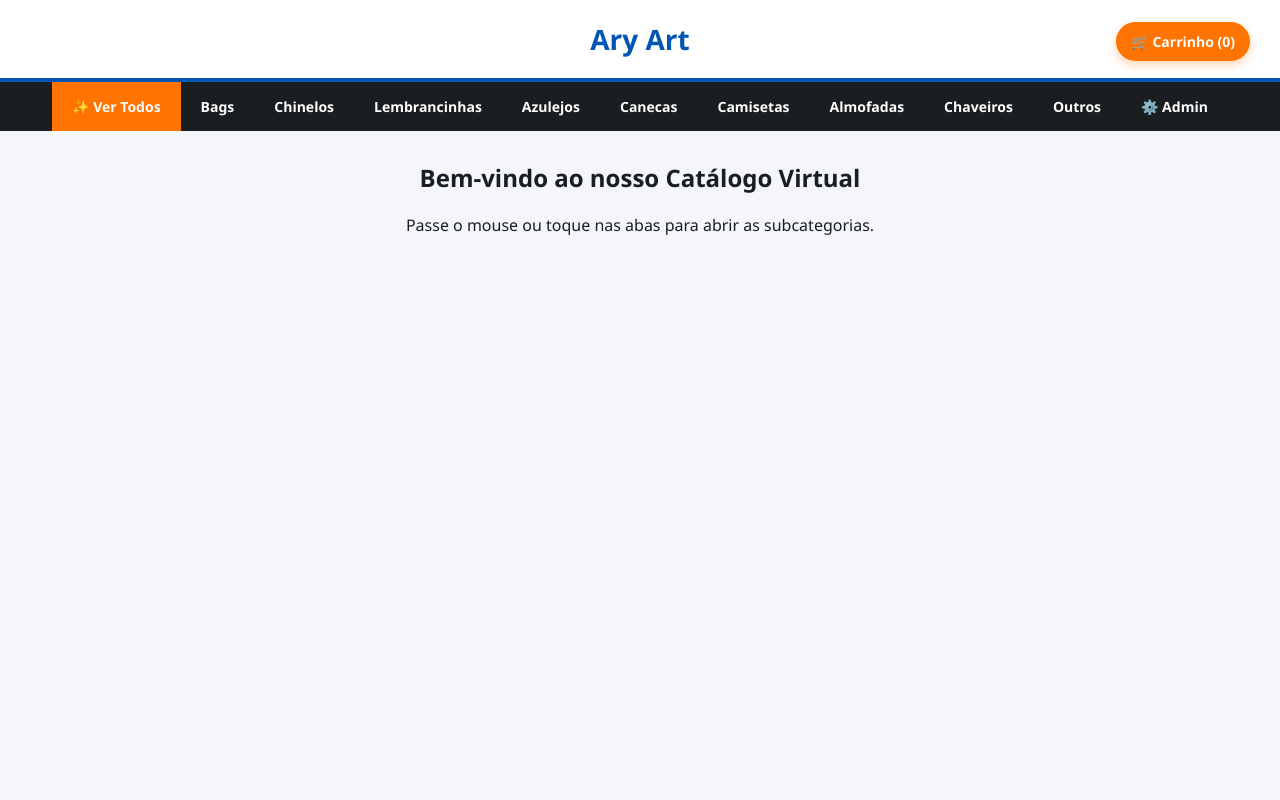
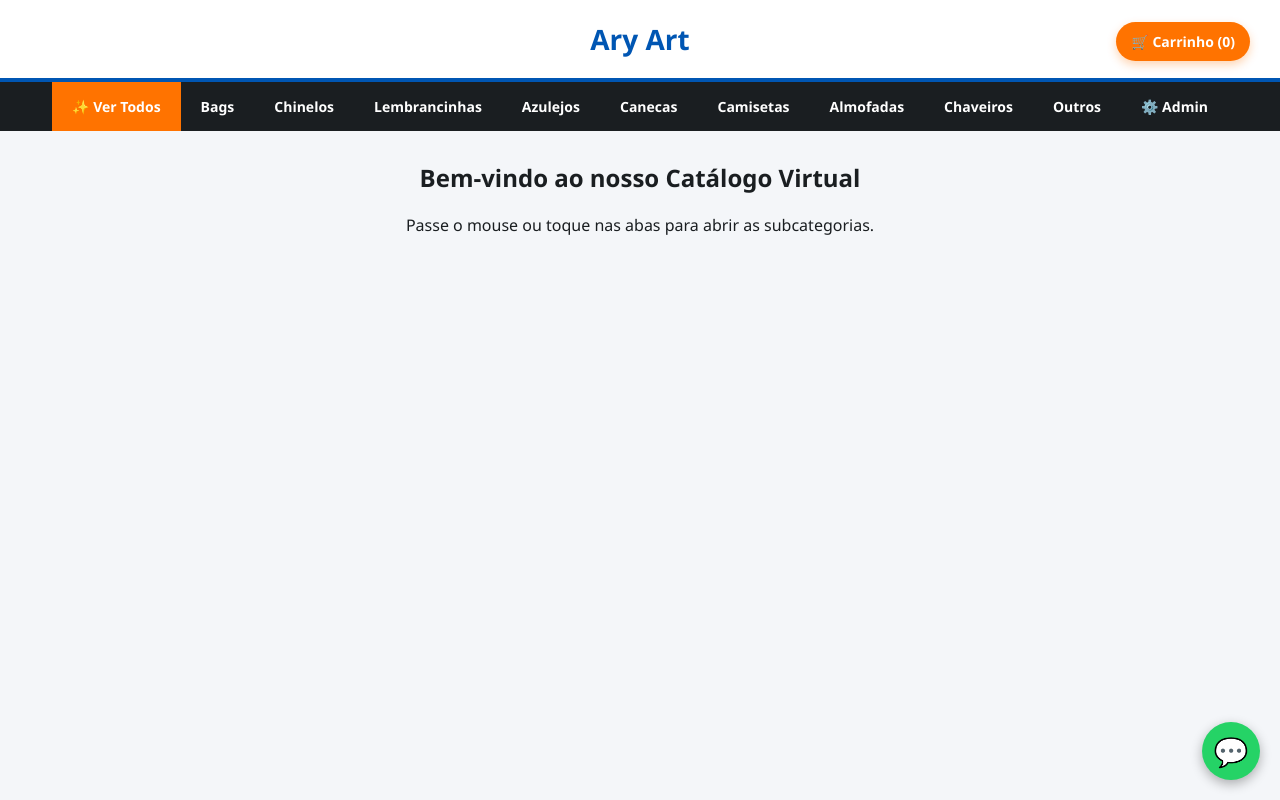
Before and after one commit to pbcarlosrodriguesieab-hash/catalogo-aryart, a website: page index.html in a window 1280 px wide. Drawn offline with Linux system fonts and the light colour scheme; no server answers.

Commit message:
Add WhatsApp contact button to index.html
Added a floating WhatsApp button for customer inquiries.

```diff
--- a/index.html
+++ b/index.html
@@ -1,4 +1,4 @@
-<!DOCTYPE html>
+ <!DOCTYPE html>
 <html lang="pt-BR">
 <head>
     <meta charset="UTF-8">
@@ -35,6 +35,8 @@
         .btn-carrinho:hover { background-color: #ff7300; }
         .btn-pagar { display: block; background-color: #3483fa; color: white; padding: 10px; border-radius: 6px; font-weight: bold; cursor: pointer; border: none; width: 100%; text-decoration: none; margin-top: 8px; box-sizing: border-box; }
         .btn-pagar:hover { background-color: #2968c8; }
+        .whats-flutuante { position: fixed; bottom: 20px; right: 20px; background-color: #25d366; color: white; width: 58px; height: 58px; border-radius: 50%; display: flex; align-items: center; justify-content: center; font-size: 28px; text-decoration: none; box-shadow: 0 4px 12px rgba(0,0,0,0.3); z-index: 1500; }
+        .whats-flutuante:hover { transform: scale(1.08); }
     </style>
 </head>
 <body>
@@ -146,6 +148,8 @@
 
     <div class="vitrine" id="vitrine"></div>
 
+    <a class="whats-flutuante" href="https://wa.me/5511977534671?text=Ol%C3%A1!%20Vim%20pelo%20cat%C3%A1logo%20da%20Ary%20Art%20e%20gostaria%20de%20mais%20informa%C3%A7%C3%B5es." target="_blank" title="Fale conosco no WhatsApp">💬</a>
+
     <script>
         let todosProdutos = [];
         let carrinho = JSON.parse(localStorage.getItem('carrinho') || '[]');
@@ -250,7 +254,6 @@
             imgs[newIndex].classList.add('active');
         }
 
-        // ===== CARRINHO DE COMPRAS =====
         function atualizarContador() {
             const totalItens = carrinho.reduce((soma, i) => soma + i.qtd, 0);
             document.getElementById('contador-carrinho').textContent = '🛒 Carrinho (' + totalItens + ')';
```
